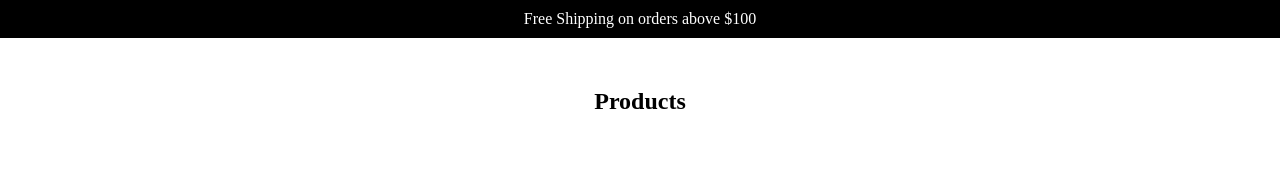
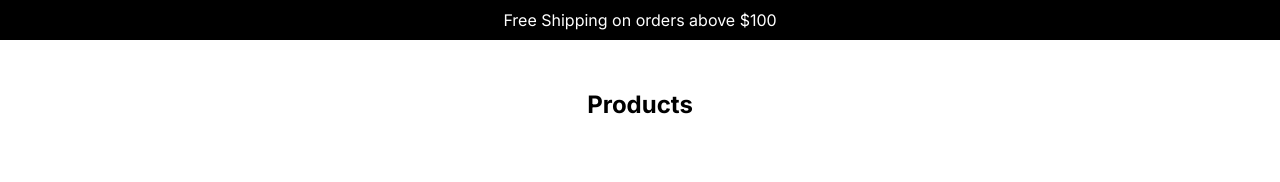
Before and after one commit to rdpfeifle/ecomm-store-js, a website with bundled scripts: page index.html in a window 1280 px wide. Built offline with nearby package versions, Linux system fonts and the light colour scheme; no server answers.

Commit message:
Add Inter font family

```diff
--- a/css/global.css
+++ b/css/global.css
@@ -1,6 +1,7 @@
 * {
   box-sizing: border-box;
   scroll-behavior: smooth;
+  font-family: "Inter", sans-serif;
 }
 
 body,
--- a/index.html
+++ b/index.html
@@ -4,6 +4,11 @@
     <meta charset="UTF-8">
     <meta name="viewport" content="width=device-width, initial-scale=1.0">
     <title>Vanilla JS ecomm</title>
+
+    <link rel="preconnect" href="https://fonts.googleapis.com">
+    <link rel="preconnect" href="https://fonts.gstatic.com" crossorigin>
+    <link href="https://fonts.googleapis.com/css2?family=Inter:wght@300;400;500;600;700;800&display=swap" rel="stylesheet">
+
     <link rel="stylesheet" href="css/global.css">
     <link rel="stylesheet" href="./css/products.css">
 </head>
```
